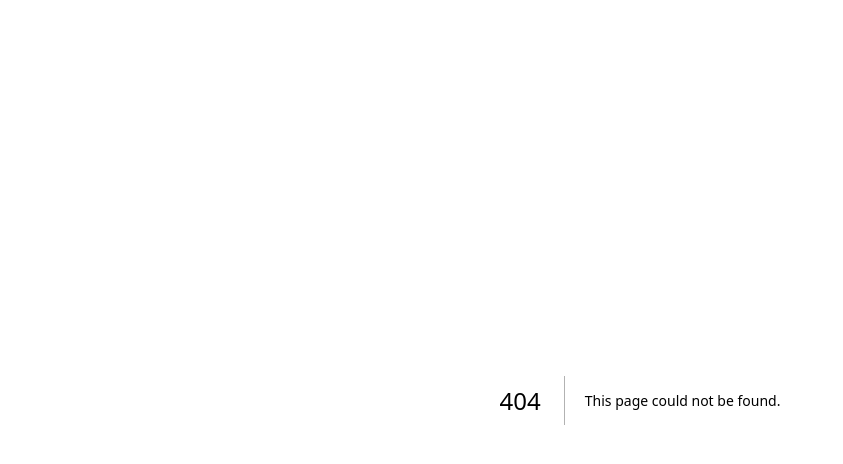
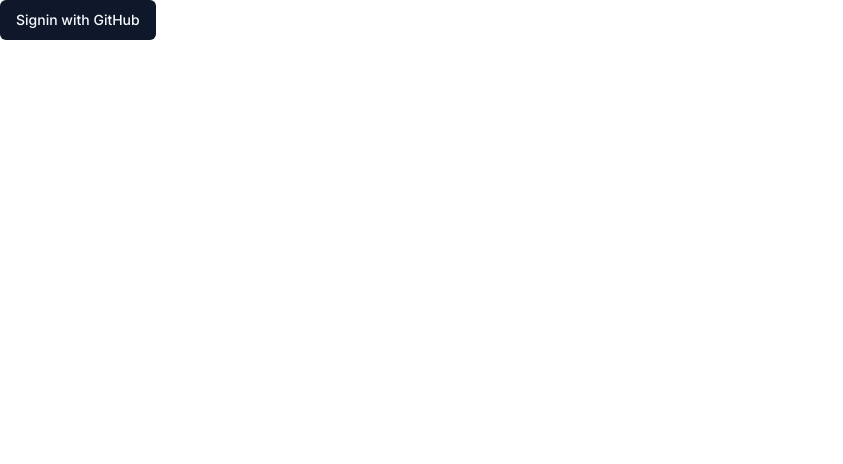
Before and after one commit to richeek45/problems-set-tracker, a Next.js app: page /signin in a window 1280 px wide. Before the commit this address had no page. Shown: the top 464 px of the page, without its empty margins (0-843 px from the left). Built offline with nearby package versions, Linux system fonts and the light colour scheme.

Commit message:
custom signin signout page, currently not used

```diff
--- /dev/null
+++ b/src/app/signin/page.tsx
@@ -0,0 +1,19 @@
+import { Button } from "~/components/ui/button";
+import { Form } from "~/components/ui/form";
+import { signIn } from "~/server/auth";
+
+export default function SignIn() {
+
+  return (
+    <Form>
+      <form
+        action={async () => {
+          "use server"
+          await signIn("github")
+        }}
+      >
+        <Button type="submit">Signin with GitHub</Button>
+      </form>
+    </Form>
+  )
+}
--- /dev/null
+++ b/src/app/signout/page.tsx
@@ -0,0 +1,16 @@
+import { Button } from "~/components/ui/button";
+import { signOut } from "~/server/auth";
+
+export default function Signout() {
+
+  return (
+    <div>
+      <form action={async () => {
+        "use server"
+        await signOut({ redirectTo: "/" })
+      }}>
+        <Button size="sm" >Sign Out</Button>
+      </form>
+    </div>
+  )
+}
```
